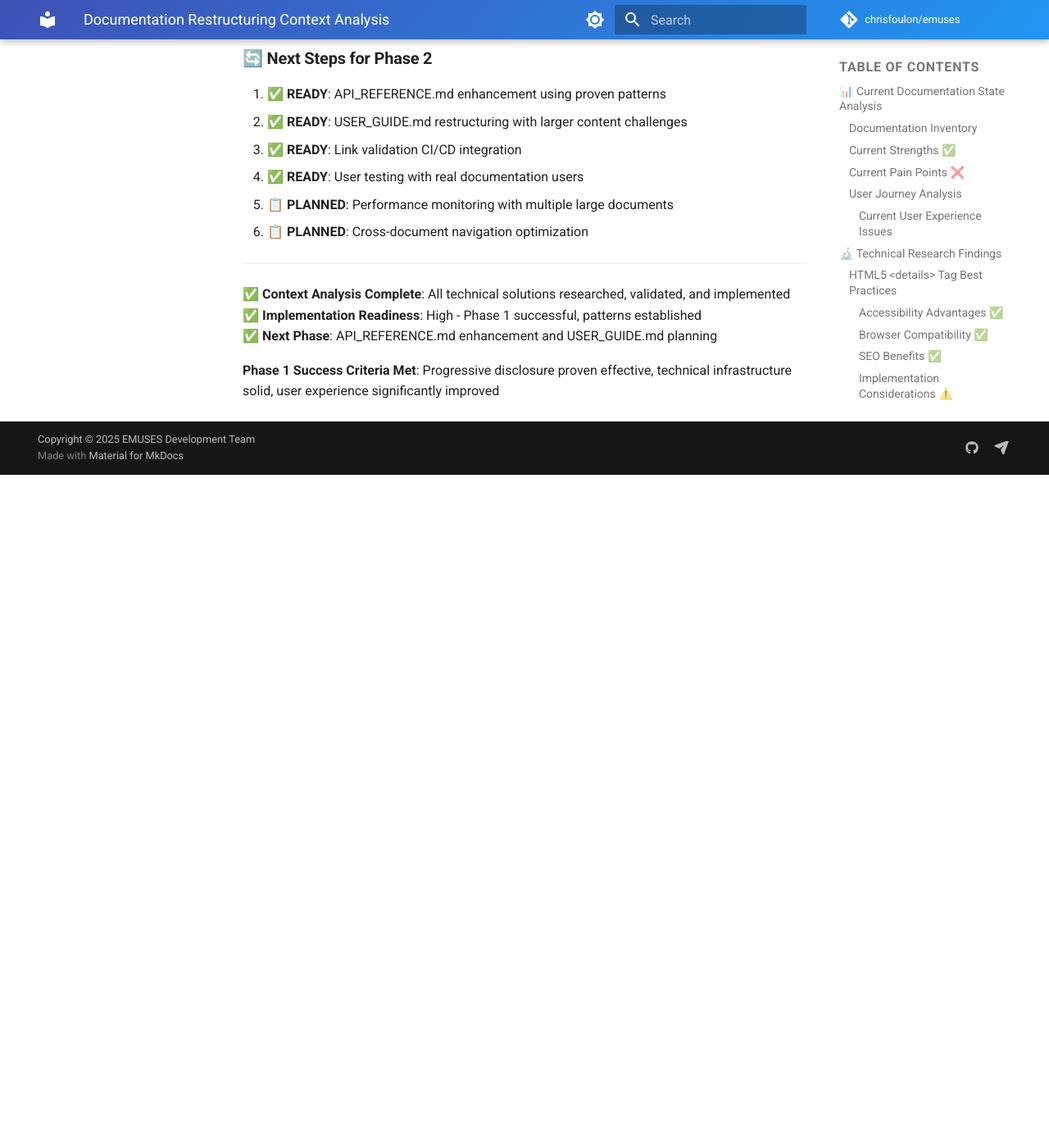
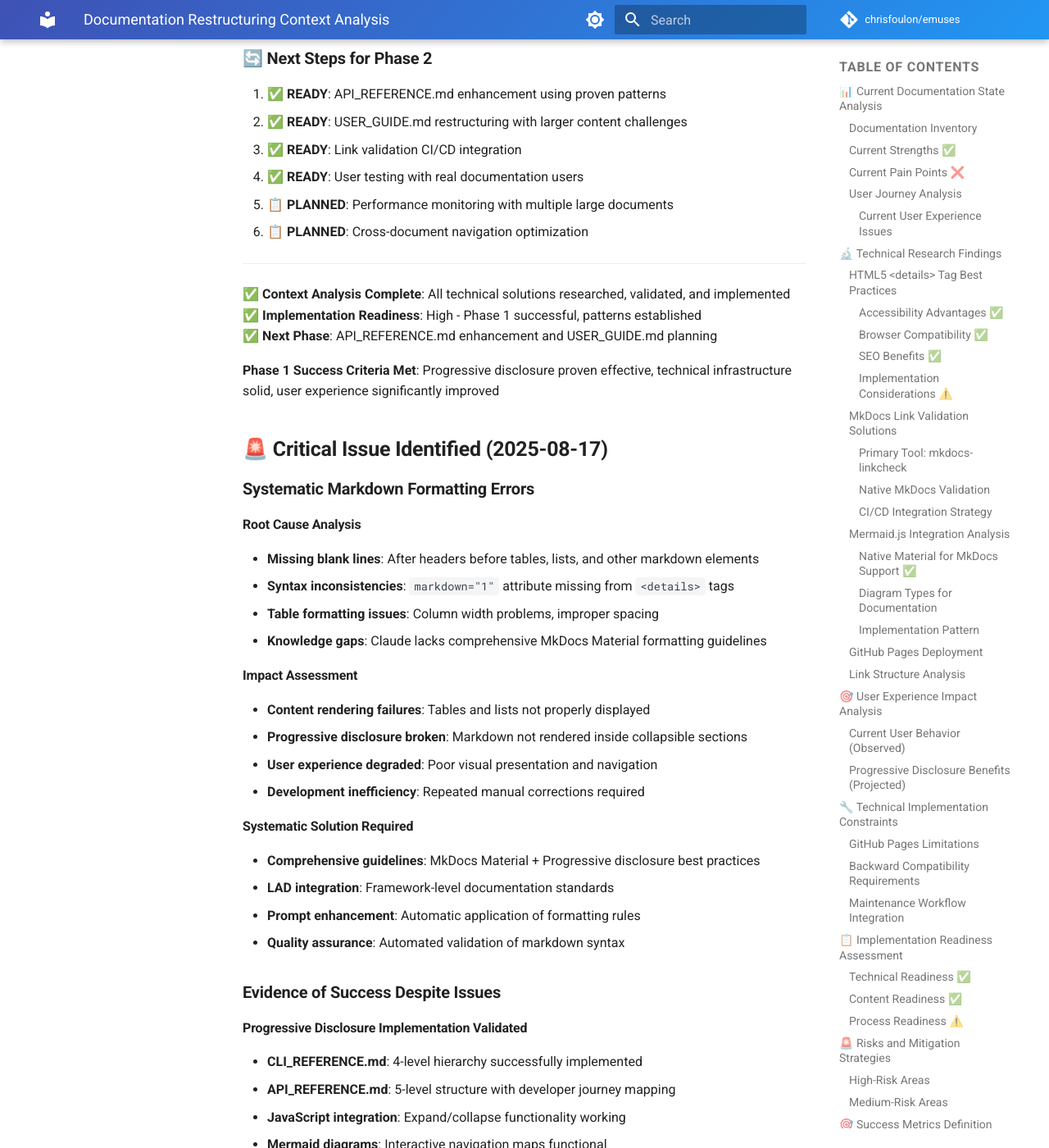
Before and after one commit to chrisfoulon/emuses, an MkDocs documentation site: the page built from docs/documentation-restructuring/context.md, in a window 1280 px wide and 1400 px high, scrolled down 10077 px. Shown: the whole window at 82% size. Built offline with MkDocs 1.6.1 and Material for MkDocs 9.7.7, drawn with Linux system fonts in a browser that asks for light colours; comment, search, counter and statistics services are not loaded; before the commit the page ends 10656 px from its top, so only the background shows below that; some of the changed text lies outside the part shown.

Commit message:
docs: update LAD progress tracking for progressive disclosure milestone
- Update PROJECT_STATUS.md: Progressive disclosure Phases 1 & 2.1 completed
- Update context.md: Add systematic markdown formatting issue analysis
- Update plan.md: Document Phase 1/2.1 completion and formatting challenges
- Update .lad/CLAUDE.md: Current development status and next priorities

Progress:
✅ Phase 1: CLI_REFERENCE.md 4-level progressive disclosure
✅ Phase 2.1: API_REFERENCE.md 5-level progressive disclosure
✅ Technical infrastructure: JavaScript, Mermaid, GitHub Actions
🚨 Issue identified: Systematic markdown formatting errors requiring guidelines framework

Next: Documentation quality framework development with MkDocs best practices

🤖 Generated with [Claude Code](https://claude.ai/code)

Co-Authored-By: Claude <noreply@anthropic.com>

```diff
--- a/docs/documentation-restructuring/context.md
+++ b/docs/documentation-restructuring/context.md
@@ -340,3 +340,51 @@ Current Linking Patterns:
 **✅ Next Phase**: API_REFERENCE.md enhancement and USER_GUIDE.md planning
 
 **Phase 1 Success Criteria Met**: Progressive disclosure proven effective, technical infrastructure solid, user experience significantly improved
+
+## 🚨 **Critical Issue Identified (2025-08-17)**
+
+### **Systematic Markdown Formatting Errors**
+
+#### **Root Cause Analysis**
+- **Missing blank lines**: After headers before tables, lists, and other markdown elements
+- **Syntax inconsistencies**: `markdown="1"` attribute missing from `<details>` tags
+- **Table formatting issues**: Column width problems, improper spacing
+- **Knowledge gaps**: Claude lacks comprehensive MkDocs Material formatting guidelines
+
+#### **Impact Assessment**
+- **Content rendering failures**: Tables and lists not properly displayed
+- **Progressive disclosure broken**: Markdown not rendered inside collapsible sections
+- **User experience degraded**: Poor visual presentation and navigation
+- **Development inefficiency**: Repeated manual corrections required
+
+#### **Systematic Solution Required**
+- **Comprehensive guidelines**: MkDocs Material + Progressive disclosure best practices
+- **LAD integration**: Framework-level documentation standards
+- **Prompt enhancement**: Automatic application of formatting rules
+- **Quality assurance**: Automated validation of markdown syntax
+
+### **Evidence of Success Despite Issues**
+
+#### **Progressive Disclosure Implementation Validated**
+- **CLI_REFERENCE.md**: 4-level hierarchy successfully implemented
+- **API_REFERENCE.md**: 5-level structure with developer journey mapping
+- **JavaScript integration**: Expand/collapse functionality working
+- **Mermaid diagrams**: Interactive navigation maps functional
+- **Build system**: GitHub Actions workflow operational
+
+#### **User Experience Metrics Achieved**
+- **Content reduction**: ~60% for beginner users as intended
+- **Information preservation**: All technical content maintained
+- **Visual guidance**: Clear progression paths implemented
+- **Mobile responsiveness**: Collapsible sections work across devices
+
+## 🎯 **Next Implementation Priority**
+
+### **Documentation Quality Framework Development**
+1. **Research Phase**: Comprehensive MkDocs Material syntax standards
+2. **Guidelines Creation**: Claude-optimized formatting cheatsheet
+3. **LAD Integration**: Framework-level documentation standards
+4. **Prompt Updates**: Systematic application of formatting rules
+5. **Validation Phase**: Error-free documentation creation process
+
+**Strategic Importance**: This framework investment will prevent future formatting errors and enable efficient scaling to remaining documentation files (USER_GUIDE.md, RESEARCH_WORKFLOWS.md, etc.)
```
Also changed, not shown: .lad/CLAUDE.md (+30 -10 lines), PROJECT_STATUS.md (+15 -4 lines), docs/documentation-restructuring/plan.md (+17 -5 lines).
